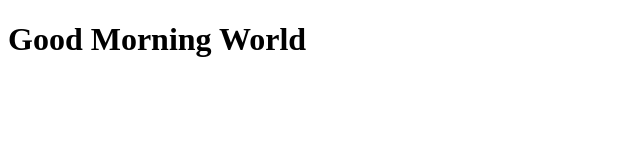
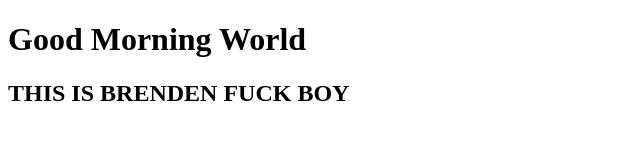
Before and after one commit to jadenelopez/DungeonDork, a plain HTML site: page index.html in a window 1280 px wide. Shown: the whole page, without its empty margins (0-640 px from the left). Drawn offline with Linux system fonts and the light colour scheme.

Commit message:
test code

```diff
--- a/index.html
+++ b/index.html
@@ -5,5 +5,8 @@
     </head>
     <body>
         <h1>Good Morning World</h1>
+        <h2> THIS IS BRENDEN FUCK BOY</h2>
+
+
     </body>
 </html>
```
